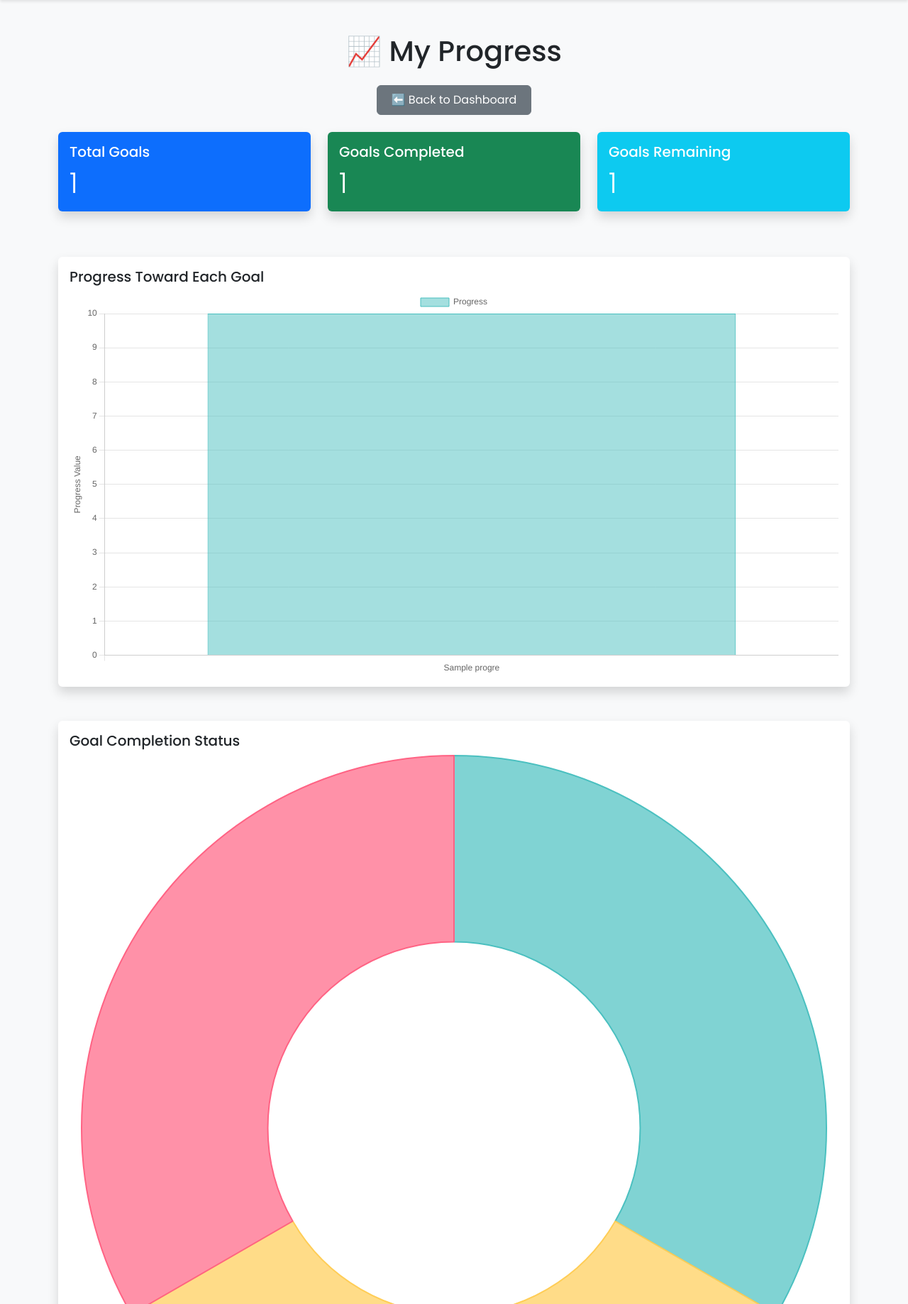
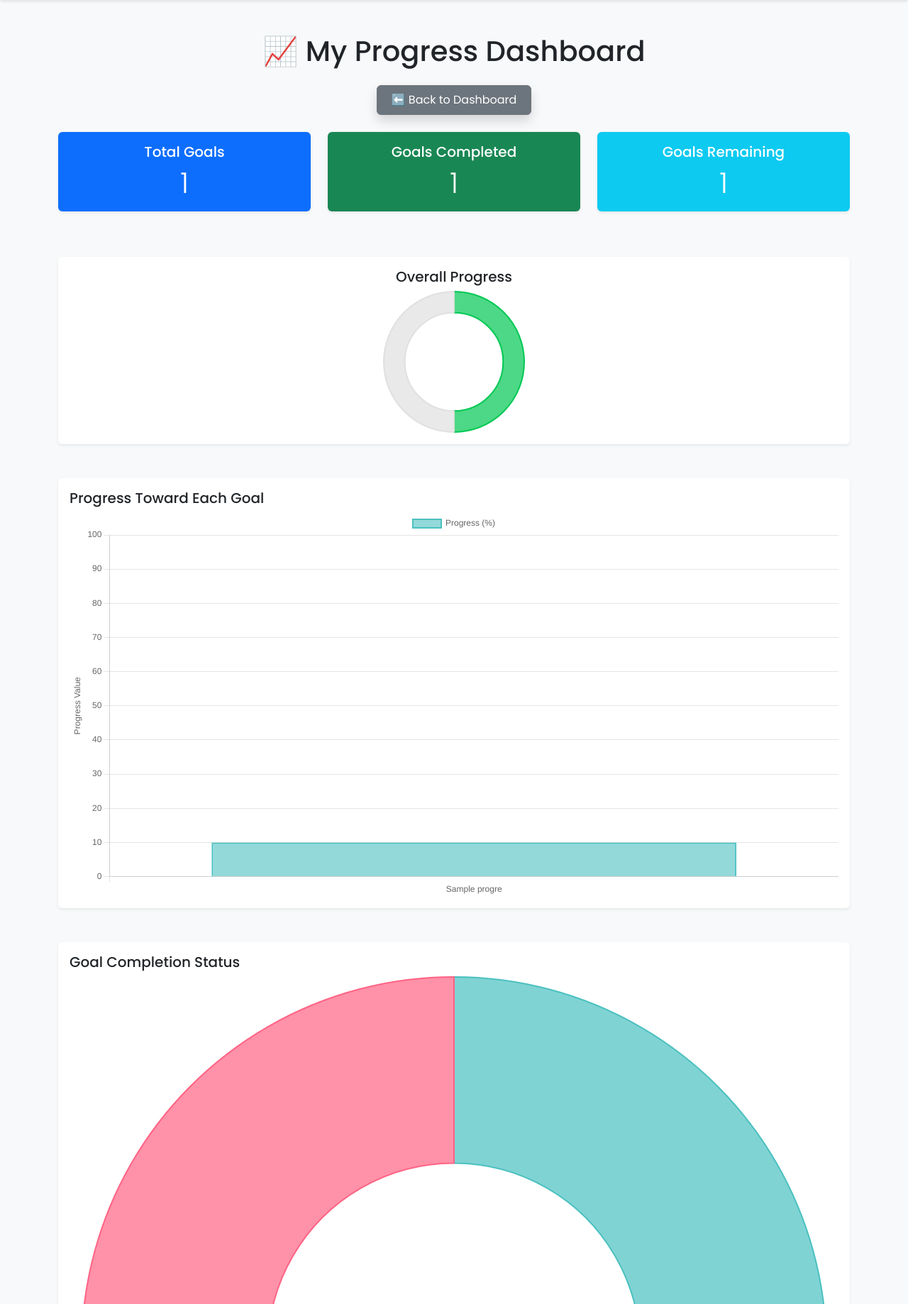
Before and after one commit to shailenamin/FitJacket, a Django app: template dashboard/templates/dashboard/progress.html in a window 1280 px wide. Shown: the part 82-1920 px from the top of the page at 71% size. Run offline with Django 3.2, Linux system fonts and the light colour scheme; tables that the repository leaves empty hold one stand-in row (values such as "Sample post"); the template is opened without the code that fills it: values that come from a table or form of the project are taken from there, most other values are stand-ins (such as "Sample title", 1, 10 or a date in 2020); some libraries are stand-ins or nearby versions.

Commit message:
animated chart upon opening and make chart smaller

```diff
--- a/dashboard/templates/dashboard/progress.html
+++ b/dashboard/templates/dashboard/progress.html
@@ -2,18 +2,18 @@
 {% block content %}
 {% load static %}
 
-<div class="container my-5">
-  <h1 class="text-center mb-4">📈 My Progress</h1>
+<div class="container my-5 animate__animated animate__fadeIn">
+  <h1 class="text-center mb-4">📈 My Progress Dashboard</h1>
 
   <!-- Back to Dashboard Button -->
   <div class="text-center mb-4">
-    <a href="{% url 'Dashboard' %}" class="btn btn-secondary">⬅️ Back to Dashboard</a>
+    <a href="{% url 'Dashboard' %}" class="btn btn-secondary shadow">⬅️ Back to Dashboard</a>
   </div>
 
   <!-- Summary Stats Cards -->
-  <div class="row mb-5">
+  <div class="row mb-5 text-center">
     <div class="col-md-4">
-      <div class="card text-white bg-primary mb-3 shadow">
+      <div class="card text-white bg-primary mb-3 shadow-sm animate__animated animate__fadeInUp">
         <div class="card-body">
           <h5 class="card-title">Total Goals</h5>
           <p class="card-text display-6">{{ progress_data|length }}</p>
@@ -21,7 +21,7 @@
       </div>
     </div>
     <div class="col-md-4">
-      <div class="card text-white bg-success mb-3 shadow">
+      <div class="card text-white bg-success mb-3 shadow-sm animate__animated animate__fadeInUp">
         <div class="card-body">
           <h5 class="card-title">Goals Completed</h5>
           <p class="card-text display-6">{{ completed_goals_count }}</p>
@@ -29,7 +29,7 @@
       </div>
     </div>
     <div class="col-md-4">
-      <div class="card text-white bg-info mb-3 shadow">
+      <div class="card text-white bg-info mb-3 shadow-sm animate__animated animate__fadeInUp">
         <div class="card-body">
           <h5 class="card-title">Goals Remaining</h5>
           <p class="card-text display-6">{{ remaining_goals_count }}</p>
@@ -38,8 +38,18 @@
     </div>
   </div>
 
+  <!-- Total Progress Circle -->
+  <div class="card shadow-sm mb-5 text-center animate__animated animate__fadeInUp">
+    <div class="card-body">
+      <h5 class="card-title">Overall Progress</h5>
+      <div class="d-flex justify-content-center">
+        <canvas id="totalProgressCircle" width="200" height="200"></canvas>
+      </div>
+    </div>
+  </div>
+
   <!-- Progress Chart (Bar Chart) -->
-  <div class="card shadow mb-5">
+  <div class="card shadow-sm mb-5 animate__animated animate__fadeInUp">
     <div class="card-body">
       <h5 class="card-title">Progress Toward Each Goal</h5>
       <canvas id="progressChart" width="400" height="200"></canvas>
@@ -47,17 +57,17 @@
   </div>
 
   <!-- Goal Completion Status (Circle Chart) -->
-  <div class="card shadow mb-5">
+  <div class="card shadow-sm mb-5 animate__animated animate__fadeInUp">
     <div class="card-body">
       <h5 class="card-title">Goal Completion Status</h5>
       <canvas id="statusChart" width="400" height="200"></canvas>
     </div>
   </div>
 
-  <!-- Goal List and Progress Bars -->
-  <div class="card shadow">
+  <!-- Goal List with Progress Bars -->
+  <div class="card shadow-sm animate__animated animate__fadeInUp">
     <div class="card-body">
-      <h5 class="card-title">Goal Details</h5>
+      <h5 class="card-title text-center">Goal Details</h5>
       {% for p in progress_data %}
         <div class="mb-4">
           <h6>{{ p.goal_name }}</h6>
@@ -68,7 +78,7 @@
           </div>
         </div>
       {% empty %}
-        <p class="text-muted">No progress data yet.</p>
+        <p class="text-muted text-center">No progress data yet.</p>
       {% endfor %}
     </div>
   </div>
@@ -77,26 +87,42 @@
 
 <!-- Chart.js -->
 <script src="https://cdn.jsdelivr.net/npm/chart.js"></script>
+<!-- Animate.css for Fade Effects -->
+<link rel="stylesheet" href="https://cdnjs.cloudflare.com/ajax/libs/animate.css/4.1.1/animate.min.css"/>
 
 <script>
-// Bar Chart - Progress Toward Each Goal
+// --- Bar Chart ---
 const ctx = document.getElementById('progressChart').getContext('2d');
 const progressChart = new Chart(ctx, {
     type: 'bar',
     data: {
         labels: [{% for p in progress_data %}'{{ p.goal_name }}',{% endfor %}],
         datasets: [{
-            label: 'Progress',
+            label: 'Progress (%)',
             data: [{% for p in progress_data %}{{ p.progress_value }},{% endfor %}],
-            backgroundColor: 'rgba(75, 192, 192, 0.5)',
+            backgroundColor: 'rgba(75, 192, 192, 0.6)',
             borderColor: 'rgba(75, 192, 192, 1)',
-            borderWidth: 1
+            borderWidth: 2
         }]
     },
     options: {
+        animation: {
+            duration: 2000,
+            easing: 'easeOutBounce'
+        },
+        plugins: {
+          tooltip: {
+            callbacks: {
+              label: function(context) {
+                return context.parsed.y + '% completed';
+              }
+            }
+          }
+        },
         scales: {
             y: {
                 beginAtZero: true,
+                max: 100,
                 title: {
                   display: true,
                   text: 'Progress Value'
@@ -106,23 +132,22 @@
     }
 });
 
-// Circle (Doughnut) Chart - Goal Completion Status
+// --- Status Doughnut Chart ---
 const ctx2 = document.getElementById('statusChart').getContext('2d');
 const statusChart = new Chart(ctx2, {
     type: 'doughnut',
     data: {
         labels: ['Completed', 'Remaining', 'Abandoned'],
         datasets: [{
-            label: 'Goal Status',
             data: [
                 {{ completed_goals_count|default:0 }},
                 {{ remaining_goals_count|default:0 }},
                 {{ abandoned_goals_count|default:0 }}
             ],
             backgroundColor: [
-                'rgba(75, 192, 192, 0.7)', // Completed - teal
-                'rgba(255, 205, 86, 0.7)',  // Remaining - yellow
-                'rgba(255, 99, 132, 0.7)'   // Abandoned - red
+                'rgba(75, 192, 192, 0.7)',
+                'rgba(255, 205, 86, 0.7)',
+                'rgba(255, 99, 132, 0.7)'
             ],
             borderColor: [
                 'rgba(75, 192, 192, 1)',
@@ -133,10 +158,52 @@
         }]
     },
     options: {
-        responsive: true,
+        animation: {
+            duration: 2000
+        },
         plugins: {
             legend: {
                 position: 'bottom'
+            },
+            tooltip: {
+              callbacks: {
+                label: function(context) {
+                  return context.label + ': ' + context.parsed + ' goals';
+                }
+              }
+            }
+        }
+    }
+});
+
+// --- Total Progress Circle ---
+const ctx3 = document.getElementById('totalProgressCircle').getContext('2d');
+const totalProgressCircle = new Chart(ctx3, {
+    type: 'doughnut',
+    data: {
+        labels: ['Progress', 'Remaining'],
+        datasets: [{
+            data: [{{ total_completion_percentage }}, {{ total_remaining_percentage }}],
+            backgroundColor: ['rgba(0, 200, 83, 0.7)', 'rgba(224, 224, 224, 0.7)'],
+            borderColor: ['rgba(0, 200, 83, 1)', 'rgba(224, 224, 224, 1)'],
+            borderWidth: 2
+        }]
+    },
+    options: {
+        responsive: false,
+        maintainAspectRatio: false,
+        animation: {
+            duration: 2000
+        },
+        cutout: '70%',
+        plugins: {
+            legend: { display: false },
+            tooltip: {
+              callbacks: {
+                label: function(context) {
+                  return context.label + ': ' + context.parsed + '%';
+                }
+              }
             }
         }
     }
```
Also changed, not shown: dashboard/views.py (+20 -1 lines).
